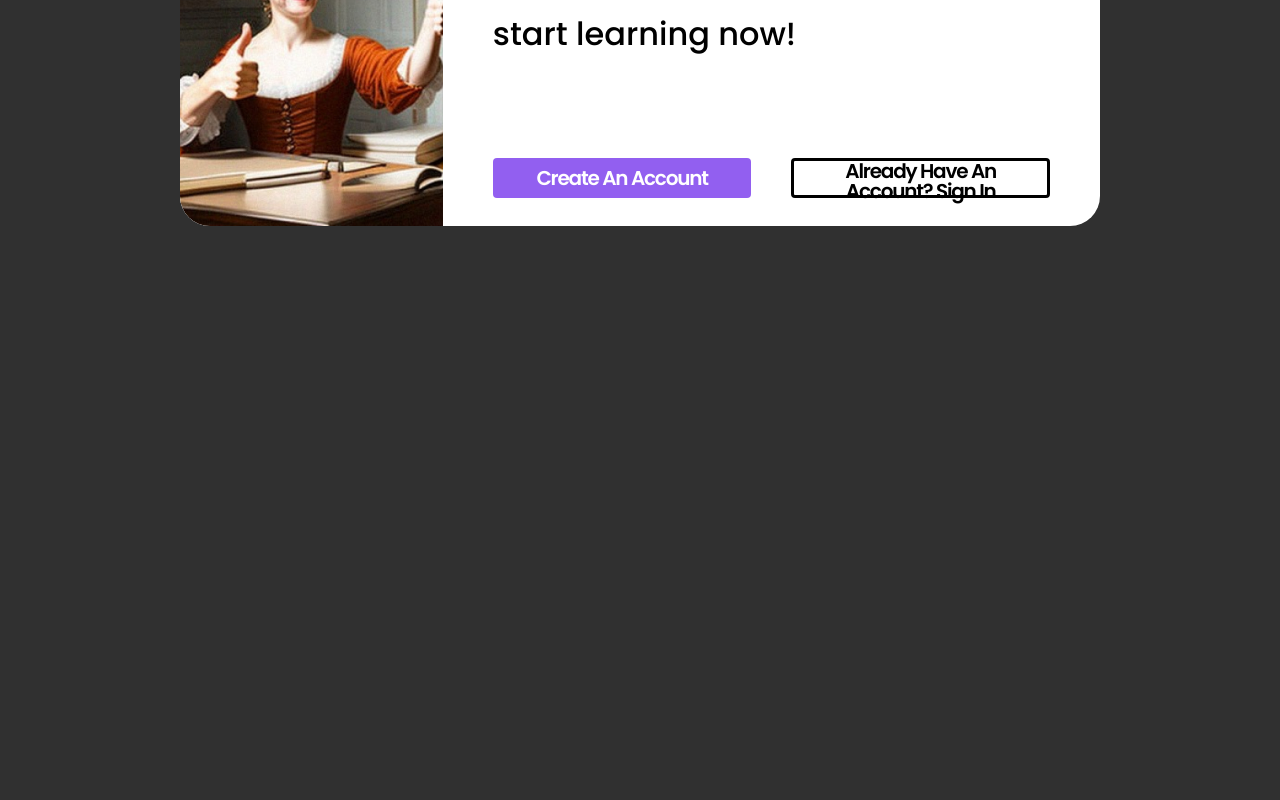
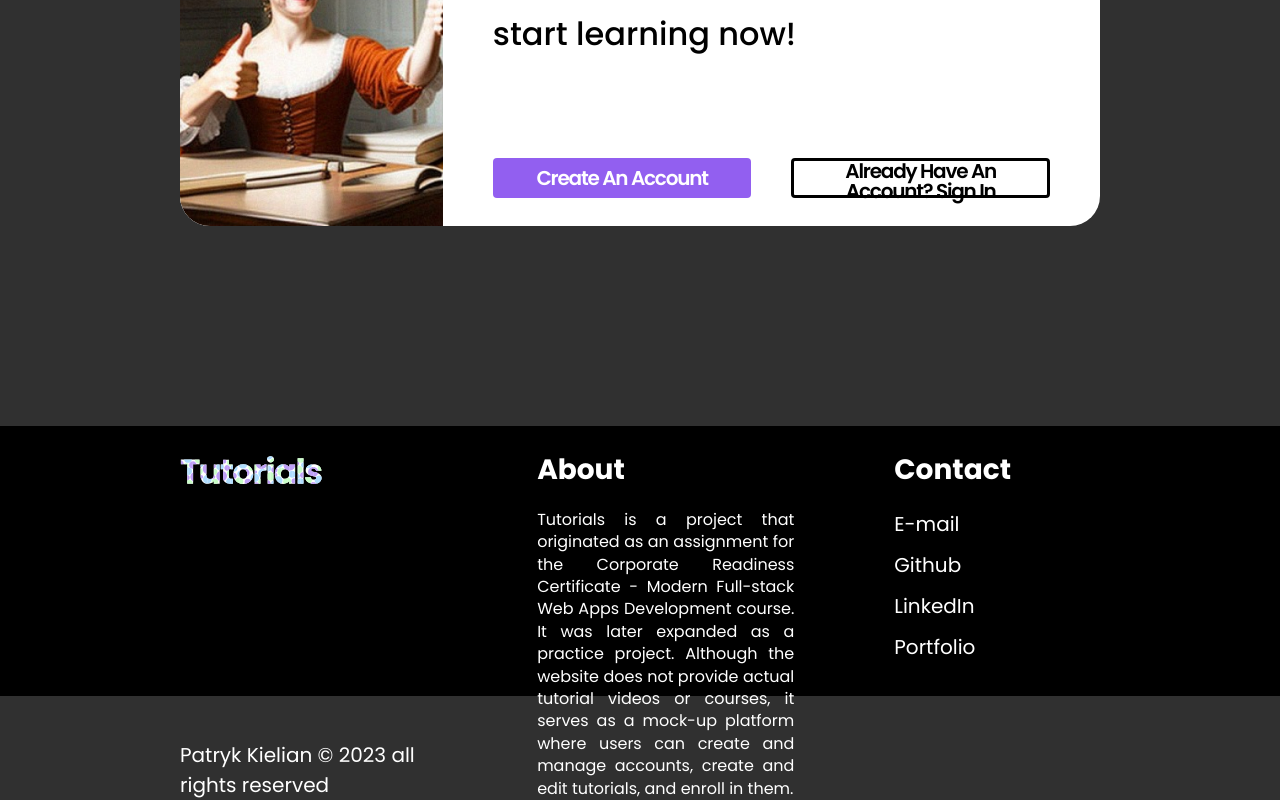
Before and after one commit to patryk-kielian/CRC-Modern-Web-Development, a React (Vite) app in the folder client/: page / in a window 1280 px wide. Shown: the part 4437-5237 px from the top of the page. Before the commit the page ends 4783 px from the top, so only its background shows below. Built offline with nearby package versions, Linux system fonts and the light colour scheme; no server answers; a web font is replaced by a local one.

Commit message:
footer component created, added to all pages

```diff
--- a/client/index.html
+++ b/client/index.html
@@ -23,5 +23,4 @@
   <body>
     <div id="root"></div>
   </body>
-  <footer></footer>
 </html>
--- /dev/null
+++ b/client/src/components/Footer.jsx
@@ -0,0 +1,71 @@
+import { Link } from "react-router-dom";
+import "../styles/Footer.css";
+
+export default function Footer() {
+  return (
+    <footer>
+      <section id="logo">
+        <Link to="/">
+          <img
+            className="footer-logo"
+            src="icons\company_icon.svg"
+            alt="Trainings App Logo"
+          />
+        </Link>
+        <p>Patryk Kielian © {new Date().getFullYear()} all rights reserved</p>
+      </section>
+      <section id="about">
+        <h3 className="footer-title">About</h3>
+        <p>
+          Tutorials is a project that originated as an assignment for the
+          Corporate Readiness Certificate - Modern Full-stack Web Apps
+          Development course. It was later expanded as a practice project.
+          Although the website does not provide actual tutorial videos or
+          courses, it serves as a mock-up platform where users can create and
+          manage accounts, create and edit tutorials, and enroll in them.
+        </p>
+      </section>
+      <section id="contact">
+        <h3 className="footer-title">Contact</h3>
+        <ul>
+          <li>
+            <a
+              target="_blank"
+              rel="noopener noreferrer"
+              href="mailto: patryk.kielian0@gmail.com"
+            >
+              E-mail
+            </a>
+          </li>
+          <li>
+            <a
+              target="_blank"
+              rel="noopener noreferrer"
+              href="https://github.com/patryk-kielian"
+            >
+              Github
+            </a>
+          </li>
+          <li>
+            <a
+              target="_blank"
+              rel="noopener noreferrer"
+              href="https://www.linkedin.com/in/patryk-kielian-627270269/"
+            >
+              LinkedIn
+            </a>
+          </li>
+          <li>
+            <a
+              target="_blank"
+              rel="noopener noreferrer"
+              href="https://patryk-kielian.github.io/Portfolio/"
+            >
+              Portfolio
+            </a>
+          </li>
+        </ul>
+      </section>
+    </footer>
+  );
+}
--- a/client/src/pages/CoursesPage.jsx
+++ b/client/src/pages/CoursesPage.jsx
@@ -7,6 +7,7 @@ import { LoggedUserContext } from "../contexts/LoggedUserContext";
 import Navbar from "../components/Navbar";
 import CourseCard from "../components/CourseCard";
 import Popup from "../components/Popup";
+import Footer from "../components/Footer";
 
 function CoursesPage() {
   const [courses, setCourses] = useState([]);
@@ -69,6 +70,7 @@ function CoursesPage() {
           />
         )}
       </main>
+      <Footer />
     </>
   );
 }
--- a/client/src/pages/CreateNewTraining.jsx
+++ b/client/src/pages/CreateNewTraining.jsx
@@ -4,6 +4,7 @@ import Axios from "axios";
 import { useNavigate } from "react-router-dom";
 
 import Navbar from "../components/Navbar";
+import Footer from "../components/Footer";
 import { LoggedUserContext } from "../contexts/LoggedUserContext";
 
 function CreateNewTraining() {
@@ -187,6 +188,7 @@ function CreateNewTraining() {
           <h1>You must have admin permissions to view this page</h1>
         )}
       </main>
+      <Footer />
     </>
   );
 }
--- a/client/src/pages/Home.jsx
+++ b/client/src/pages/Home.jsx
@@ -9,6 +9,7 @@ import Navbar from "../components/Navbar";
 import Carousel from "../components/Carousel";
 import CourseCard from "../components/CourseCard";
 import PopularCategories from "../components/PopularCategories";
+import Footer from "../components/Footer";
 
 const opinions = [
   {
@@ -157,6 +158,7 @@ function Home() {
           </section>
         </div>
       </main>
+      <Footer />
     </>
   );
 }
--- a/client/src/pages/Login.jsx
+++ b/client/src/pages/Login.jsx
@@ -5,6 +5,7 @@ import Axios from "axios";
 
 import Navbar from "../components/Navbar";
 import { LoggedUserContext } from "../contexts/LoggedUserContext";
+import Footer from "../components/Footer";
 
 function Login() {
   const [registerMode, setRegisterMode] = useState(false);
@@ -106,6 +107,7 @@ function Login() {
         </form>
         <h1 className="form-status">{loginStatus}</h1>
       </main>
+      <Footer />
     </>
   );
 }
--- a/client/src/pages/User.jsx
+++ b/client/src/pages/User.jsx
@@ -5,6 +5,7 @@ import Axios from "axios";
 import { LoggedUserContext } from "../contexts/LoggedUserContext";
 import Navbar from "../components/Navbar";
 import CourseCard from "../components/CourseCard";
+import Footer from "../components/Footer";
 
 function User() {
   const [userCourses, setUserCourses] = useState([]);
@@ -99,6 +100,7 @@ function User() {
           <h1>This page is only for logged in users</h1>
         )}
       </main>
+      <Footer />
     </>
   );
 }
--- /dev/null
+++ b/client/src/styles/Footer.css
@@ -0,0 +1,65 @@
+footer {
+  height: 210px;
+  margin-top: 200px;
+  display: grid;
+  grid-template-columns: 1fr 1fr 0.8fr;
+  gap: 100px;
+  padding: 30px 180px;
+  background-color: var(--black);
+}
+
+footer section {
+  margin: 0;
+}
+
+#logo {
+  display: flex;
+  flex-direction: column;
+  justify-content: space-between;
+}
+
+.footer-logo {
+  height: 1.75rem;
+}
+
+#logo p {
+  font-size: 1.25rem;
+  color: var(--white);
+}
+
+.footer-title {
+  margin-bottom: 25px;
+  font-size: 1.75rem;
+  line-height: 1;
+  color: var(--white);
+}
+
+#about p {
+  max-width: 500px;
+  font-size: 1rem;
+  line-height: 140%;
+  text-align: justify;
+  color: var(--white);
+}
+
+#contact ul {
+  display: flex;
+  flex-direction: column;
+  gap: 10px;
+}
+
+#contact li {
+  list-style: none;
+  font-size: 1.25rem;
+  border-bottom: 1px solid transparent;
+  color: var(--white);
+}
+
+#contact li:hover {
+  border-bottom: 1px solid var(--white);
+}
+
+#contact li a {
+  display: inline-block;
+  width: 100%;
+}
```
